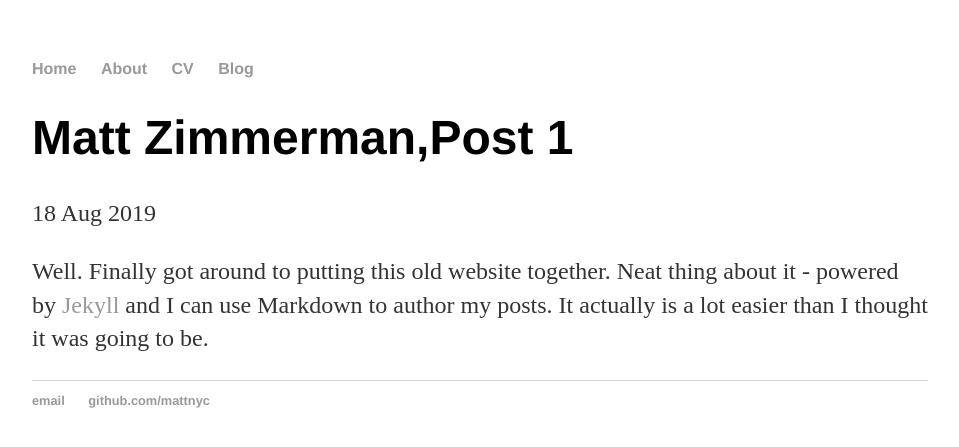
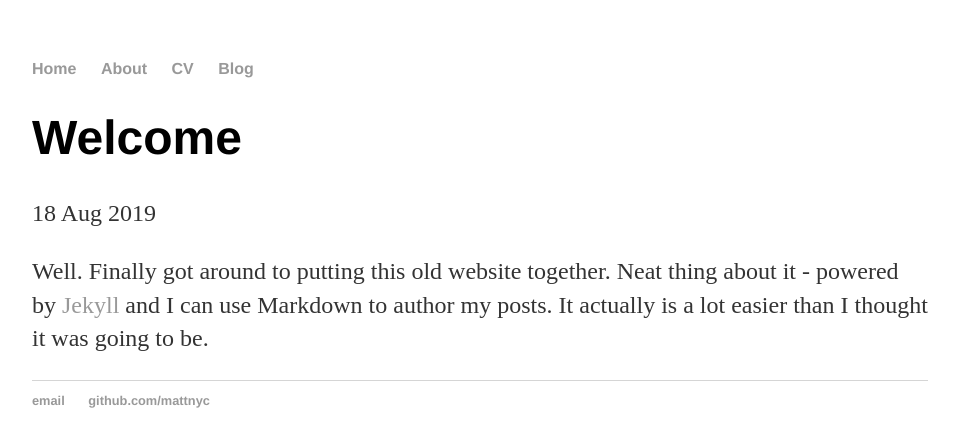
Before and after one commit to mattznyc/mattznyc.github.io, a Jekyll site: the page built from _posts/2019-08-18-blog-launch.md, in a window 1280 px wide. Shown: the top 447 px of the page, without its empty margins (160-1119 px from the left). Built offline with Jekyll 4.4.1, drawn with Linux system fonts in a browser that asks for light colours.

Commit message:
Update 2019-08-18-blog-launch.md

```diff
--- a/_posts/2019-08-18-blog-launch.md
+++ b/_posts/2019-08-18-blog-launch.md
@@ -1,6 +1,6 @@
 ---
 layout: post
-title: "Matt Zimmerman,Post 1"
+title: "Welcome"
 date: 2019-08-18
 ---
 
```
